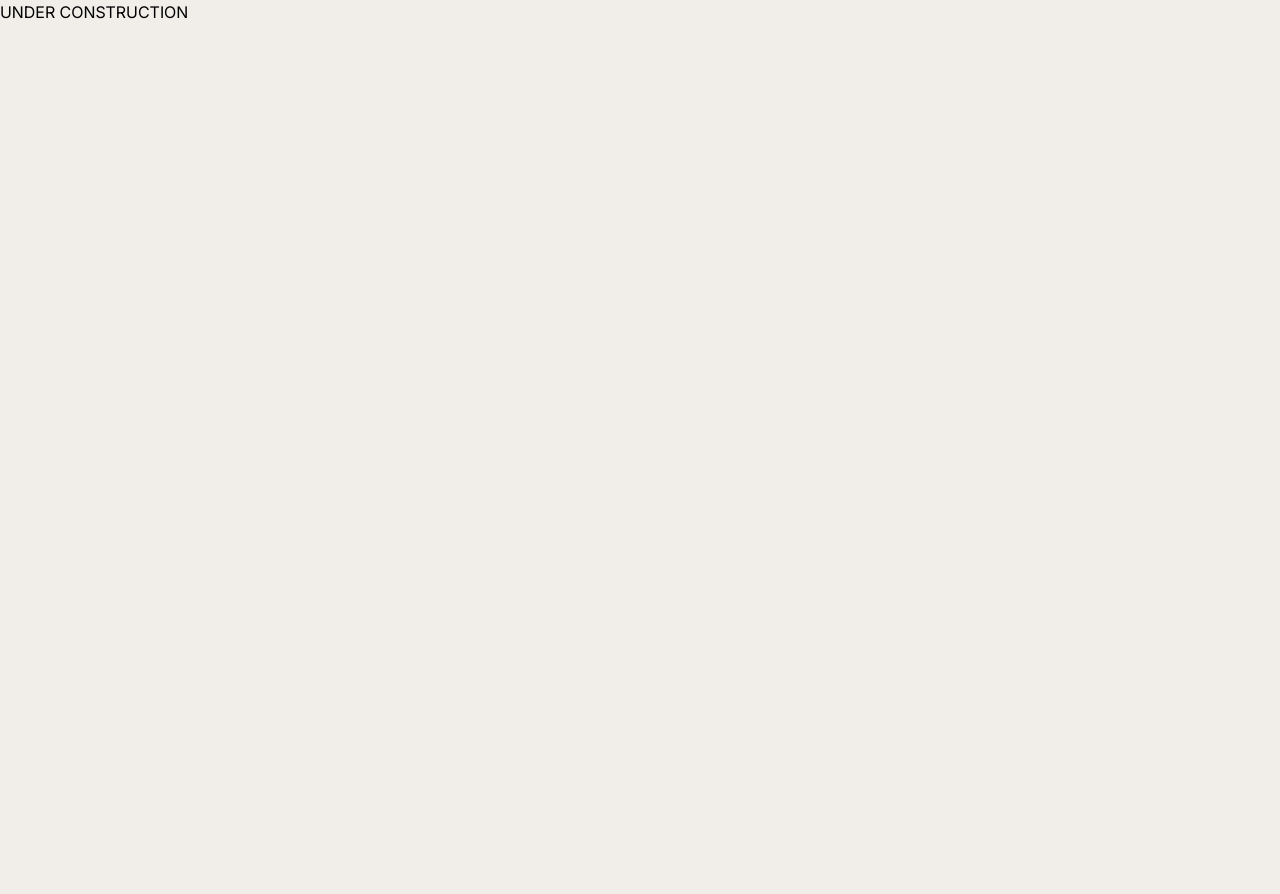
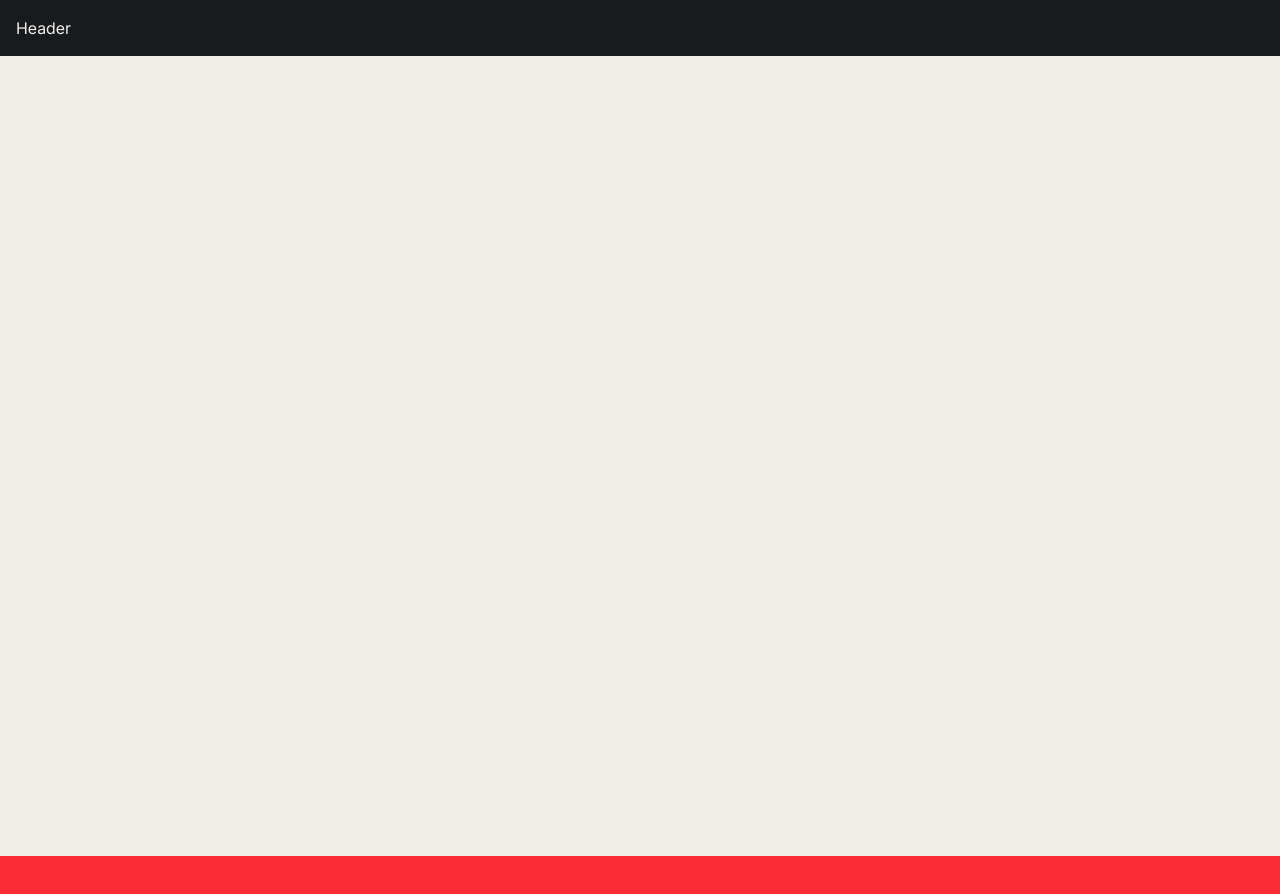
Before and after one commit to AndrewGlennAquino/chemtek-website, a React (Vite) app: page / in a window 1280 px wide. Shown: the top 894 px of the page. Before the commit the page ends 800 px from the top, so only its background shows below. Built offline with nearby package versions, Linux system fonts and the light colour scheme.

Commit message:
feat: implement header and dummy sections

```diff
--- a/src/pages/Home.tsx
+++ b/src/pages/Home.tsx
@@ -1,10 +1,14 @@
+import { Header } from "../components/Header";
+
 /**
  * Home page component that contains video hero, summary of services,
  */
 export const Home = () => {
   return (
     <>
-      UNDER CONSTRUCTION
+      <Header />
+      <div className="bg-white w-full h-screen" />
+      <div className="bg-red-500 w-full h-screen" />
     </>
   );
 };
```
